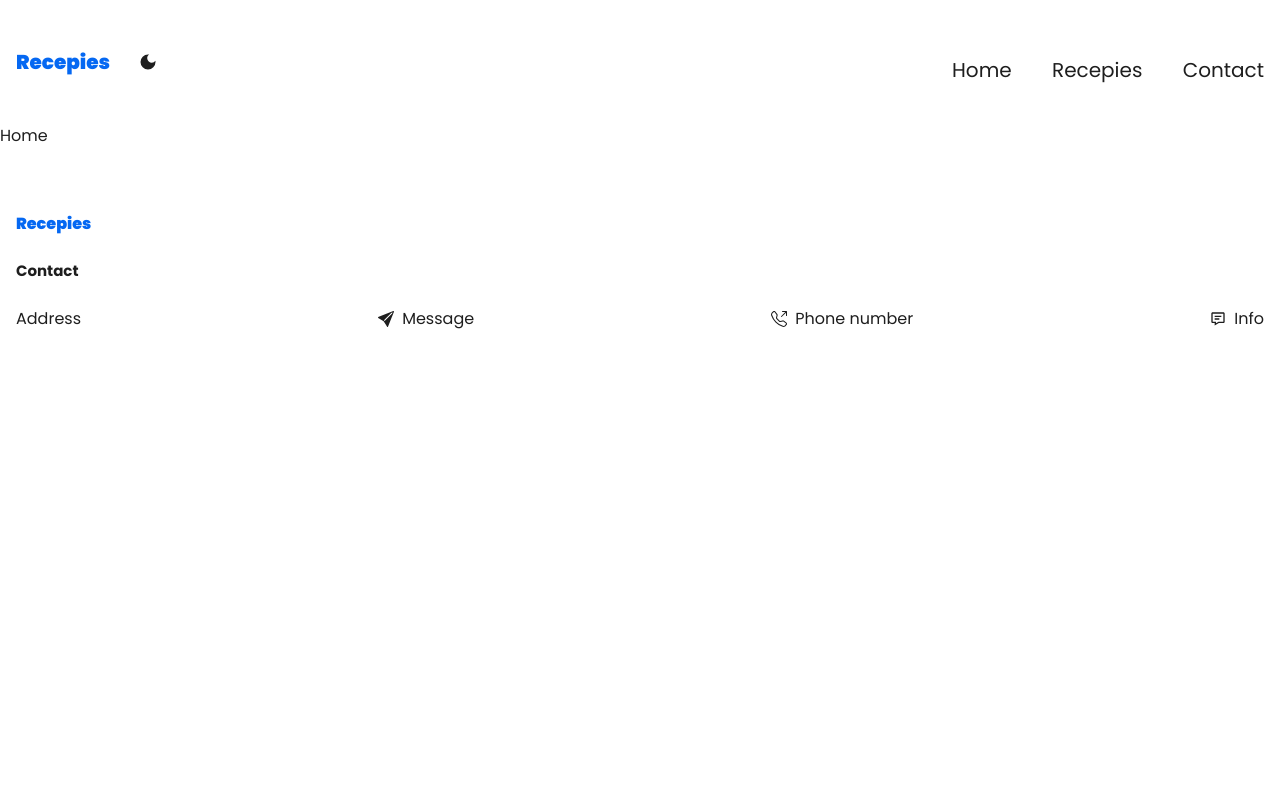
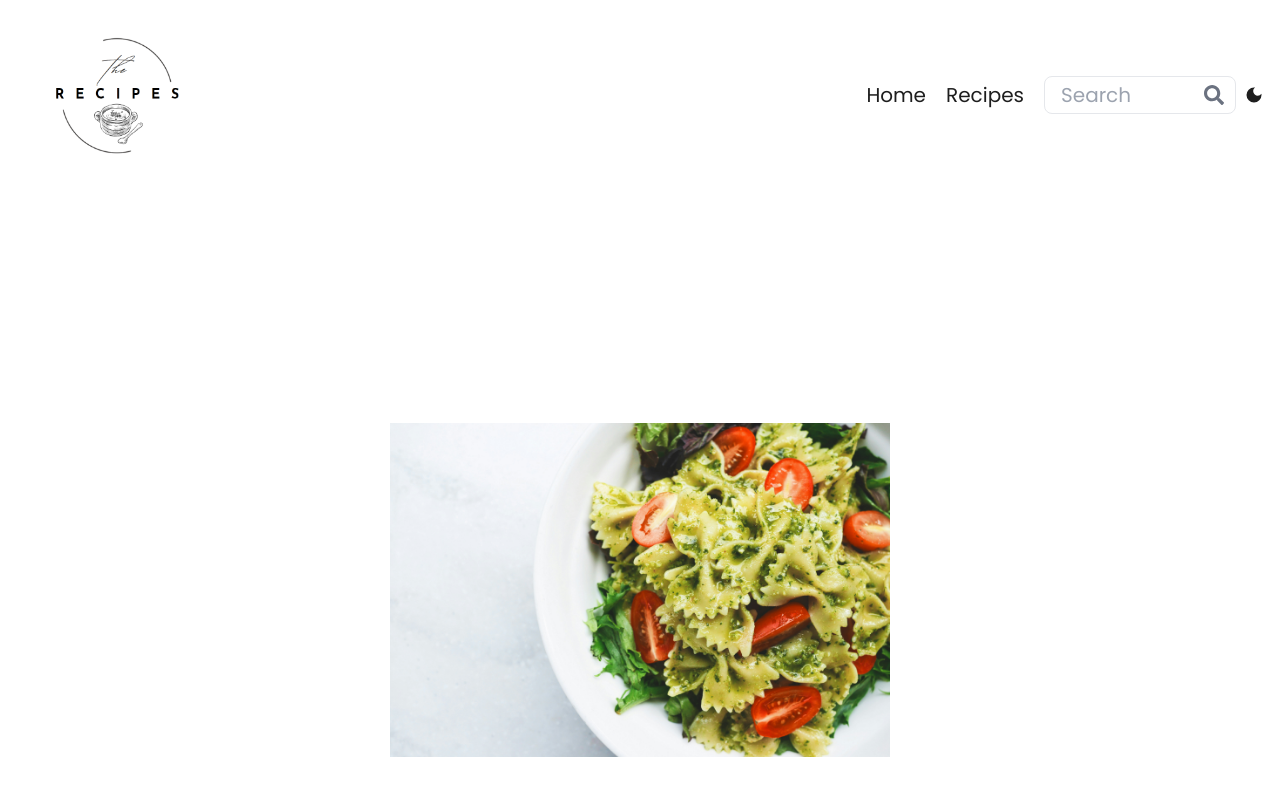
Before and after one commit to RaniaZarka/Recepies, a Next.js app: page / in a window 1280 px wide. Shown: the top 800 px of the page. Built offline with nearby package versions, Linux system fonts and the light colour scheme.

Commit message:
added some styling

```diff
--- a/src/app/page.tsx
+++ b/src/app/page.tsx
@@ -1,6 +1,13 @@
+import Image from "next/image";
+import food from "@/Images/food.jpg";
+
 const Home = () => {
   return (
-    <>Home</>
+
+    <> <div className="flex items-center justify-center min-h-screen">
+      <Image src={food} alt="Image" width={500} height={500} />
+    </div>
+    </>
   )
 };
 
--- a/src/components/Footer/Footer.tsx
+++ b/src/components/Footer/Footer.tsx
@@ -1,35 +1,29 @@
-import Link from "next/link"
-import { BiMessageDetail } from "react-icons/bi"
-import { BsFillSendFill, BsTelephoneOutbound } from "react-icons/bs"
+import Link from "next/link";
+import { BiMessageDetail } from "react-icons/bi";
+import { BsFillSendFill, BsTelephoneOutbound } from "react-icons/bs";
 
 const Footer = () => {
     return (
-        <footer className="mt-16">
-            <div className="container mx-aut px-4 mb-5">
-                <Link href="/" className="font-black text-tertiary-dark">
-                    Recepies
-                </Link>
-                <h4 className="font-semibold text-[15px] py-6">Contact </h4>
-                <div className="flex flex-wrap gap-16 items-center justify-between">
-                    <p> Address</p>
-                    <div className=" flex items-center ">
+        <footer className="mt-16 bg-tertiary-light h-16">
+            <div className="container mx-auto px-4 mb-5 h-full">
+                <div className="flex flex-wrap md:flex-nowrap sm:gap-4 md:gap-16 items-center justify-between h-full">
+                    <p className="text-sm md:text-base">Address</p>
+                    <div className="flex items-center">
                         <BsFillSendFill />
-                        <p className="ml-2"> Message </p>
+                        <p className="ml-2 text-sm md:text-base">Message</p>
                     </div>
-                    <div className=" flex items-center ">
+                    <div className="flex items-center">
                         <BsTelephoneOutbound />
-                        <p className="ml-2"> Phone number </p>
+                        <p className="ml-2 text-sm md:text-base">Phone number</p>
                     </div>
-                    <div className=" flex items-center ">
+                    <div className="flex items-center">
                         <BiMessageDetail />
-                        <p className="ml-2"> Info </p>
+                        <p className="ml-2 text-sm md:text-base">Info</p>
                     </div>
                 </div>
             </div>
+        </footer>
+    );
+};
 
-
-        </footer>
-    )
-}
-
-export default Footer
+export default Footer;
--- a/src/components/Header/header.tsx
+++ b/src/components/Header/header.tsx
@@ -1,51 +1,84 @@
-"use client"
+"use client";
 import ThemeContext from "@/context/themeContext";
-import Link from "next/link"
-import { useContext } from "react";
+import Link from "next/link";
+import Image from "next/image";
+import logoRecipes from "@/Images/logoRecipes.png";
+import { useState, useContext } from "react";
 import { MdDarkMode, MdOutlineLightMode } from "react-icons/md";
-
+import { FiMenu, FiX } from "react-icons/fi"; // Importing icons for hamburger and close
+import { FaSearch } from "react-icons/fa";
 
 const Header = () => {
+    const { darkTheme, setDarkTheme } = useContext(ThemeContext);
+    const [menuOpen, setMenuOpen] = useState(false);
 
-    const { darkTheme, setDarkTheme } = useContext(ThemeContext)
     return (
-        <header className="py-10 px-4 container mx-auto text-xl flex flex-wrap md:flex-nowrap items-center justify-between" >
-            <div className="flex items-center w-full md:2/3">
-                <Link href="/" className="font-black text-tertiary-dark" >Recepies  </Link>
-                <ul className="flex.items-center ml-5">
+        <header className="py-5 px-4 container mx-auto text-xl flex flex-wrap items-center justify-between">
+            <div className="flex items-center  md:w-auto">
+                <Link href="/" className="font-black text-tertiary-dark ml-7">
+                    <Image
+                        src={logoRecipes}
+                        alt="Recipes"
+                        width={150}
+                        height={150}
+                        className="w-[75px] h-[75px] sm:w-[150px] sm:h-[150px]"
+                    />
 
-                    <li className=" flex items-center ml-2">
-                        {darkTheme ? (
-                            <MdOutlineLightMode className='cursor-pointer'
-                                onClick={() => {
-                                    setDarkTheme(false);
-                                    localStorage.removeItem("recipe-theme")
-                                }} />
-                        ) : (
-                            <MdDarkMode className='cursor-pointer'
-                                onClick={() => {
-                                    setDarkTheme(true);
-                                    localStorage.setItem("recipe-theme", "true")
-                                }} />
-                        )}
+                </Link>
+            </div>
 
-                    </li>
-                </ul>
+            {/* Hamburger Icon and Theme Toggle (Visible on Small Screens) */}
+            <div className="md:hidden flex items-center ml-auto space-x-4">
+                <div onClick={() => setMenuOpen(!menuOpen)}>
+                    {menuOpen ? <FiX size={24} /> : <FiMenu size={24} />}
+                </div>
+                <div onClick={() => setDarkTheme(!darkTheme)}>
+                    {darkTheme ? <MdOutlineLightMode size={18} /> : <MdDarkMode size={18} />}
+                </div>
             </div>
-            <ul className="flex items-center justify-between w-full md:w-1/3 mt-4">
+
+            {/* Menu Items with Spacing for Small Screens */}
+            <ul className={`md:flex items-center justify-between w-full md:w-auto ${menuOpen ? "block" : "hidden"} mt-4 md:mt-0 space-y-4 md:space-y-0`}>
                 <li className="hover:-translate-y-2 duration-500 transition-all">
-                    <Link href="/"> Home</Link>
+                    <Link href="/">Home</Link>
                 </li>
-                <li className="hover:-translate-y-2 duration-500 transition-all">
-                    <Link href="/recepies"> Recepies </Link>
+                <li className="hover:-translate-y-2 duration-500 transition-all md:ml-5">
+                    <Link href="/recepies">Recipes</Link>
                 </li>
-                <li className="hover:-translate-y-2 duration-500 transition-all">
-                    <Link href="/contact">Contact </Link>
+
+                {/* Search Box */}
+                <li className="flex items-center relative md:ml-5">
+                    <input
+                        type="text"
+                        placeholder="Search"
+                        className="border rounded-lg px-4 py-1 w-full md:w-48 focus:outline-none"
+                    />
+                    <span className="absolute right-3 text-gray-500"><FaSearch /></span>
+                </li>
+
+                {/* Theme Toggle (Visible on Large Screens) */}
+                <li className="hidden md:flex items-center ml-2">
+                    {darkTheme ? (
+                        <MdOutlineLightMode
+                            className="cursor-pointer"
+                            onClick={() => {
+                                setDarkTheme(false);
+                                localStorage.removeItem("recipe-theme");
+                            }}
+                        />
+                    ) : (
+                        <MdDarkMode
+                            className="cursor-pointer"
+                            onClick={() => {
+                                setDarkTheme(true);
+                                localStorage.setItem("recipe-theme", "true");
+                            }}
+                        />
+                    )}
                 </li>
             </ul>
-
         </header>
-    )
-}
+    );
+};
 
 export default Header;
--- a/tailwind.config.ts
+++ b/tailwind.config.ts
@@ -11,12 +11,17 @@ const config: Config = {
   theme: {
     extend: {
       colors:{
-        primary:"#038C7F",
-        secondary: "#F2C641",
+        primary:"#A8D5BA",
+        secondary: "#FFA500",
+
         tertiary:{
-          dark: "#0568F2",
+          dark: "#FF6F61",
           light:"#F2C641",
         },
+        text: {
+          darkCharcoal: "#333333", // Dark Charcoal for text
+        },
+
 
     },
     fontFamily:{
```
Also changed, not shown: src/Images/food.jpg (added), src/Images/logoRecipes.png (added).
